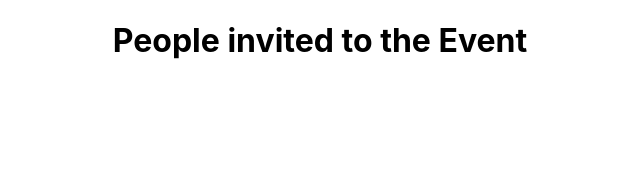
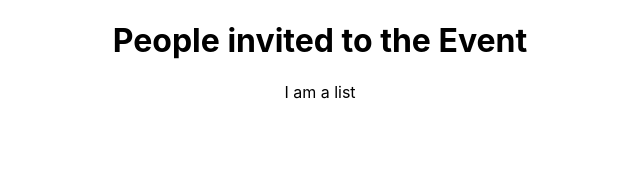
Before and after one commit to lauratro/react-with-typescript, a React (Create React App) app: page / in a window 1280 px wide. Shown: the top 172 px of the page, without its empty margins (320-960 px from the left). Built offline with nearby package versions, Linux system fonts and the light colour scheme.

Commit message:
created List component

```diff
--- a/src/App.tsx
+++ b/src/App.tsx
@@ -1,6 +1,7 @@
 import React, { useState} from 'react';
 import logo from './logo.svg';
 import './App.css';
+import List from "./components/List"
 
 interface Istate{
   people:{
@@ -8,7 +9,7 @@
     age:number
     url: string
     note?: string
-  }[]
+  }[] //defining an array of objects
 }
 function App() {
 
@@ -18,6 +19,7 @@
   return (
     <div className="App">
      <h1>People invited to the Event</h1>
+     <List people={people}/>
     </div>
   );
 }
--- /dev/null
+++ b/src/components/List.tsx
@@ -0,0 +1,16 @@
+import React from 'react'
+//defining the type of the props
+interface IProps{
+    people:{
+      name: string
+      age:number
+      url: string
+      note?: string
+    }[] //defining an array of objects
+  }
+const List : React.FC<IProps> = ({people})=>{
+return (
+    <div>I am a list</div>
+)
+}
+export default List
```
